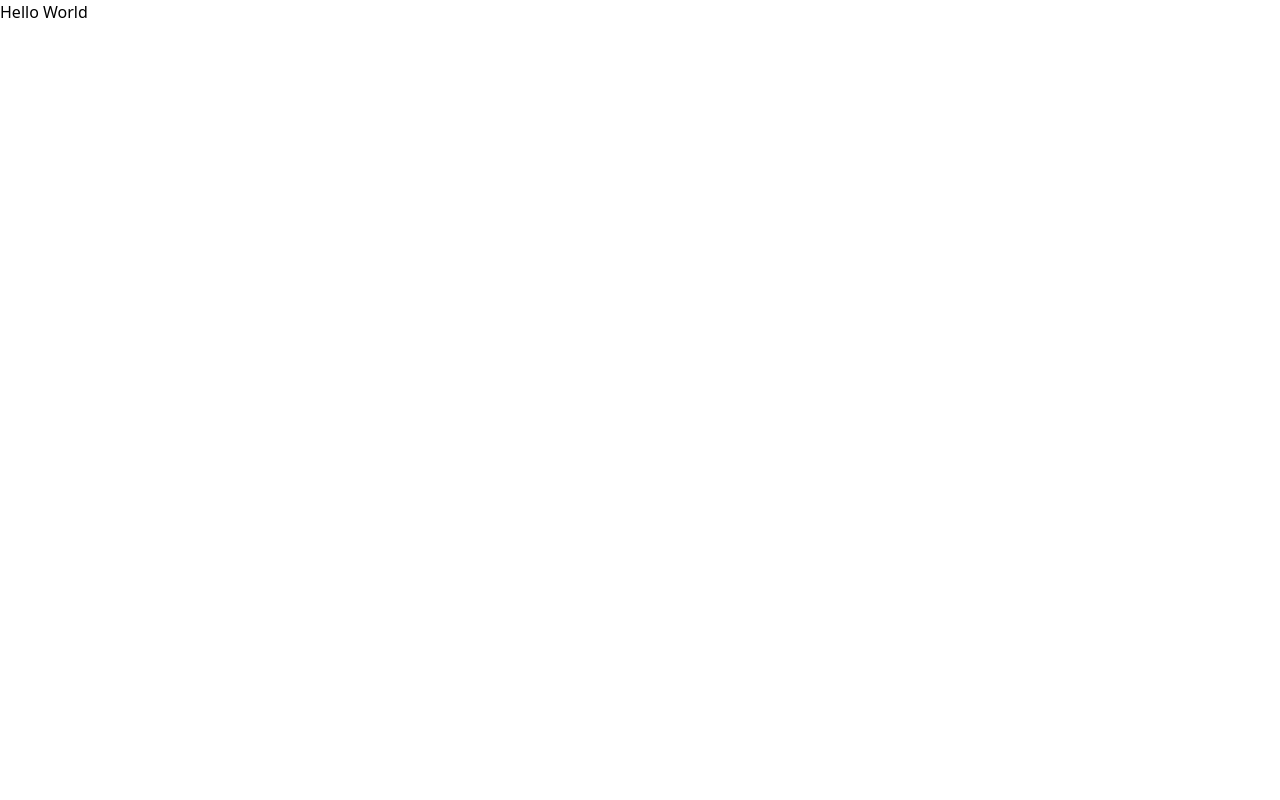
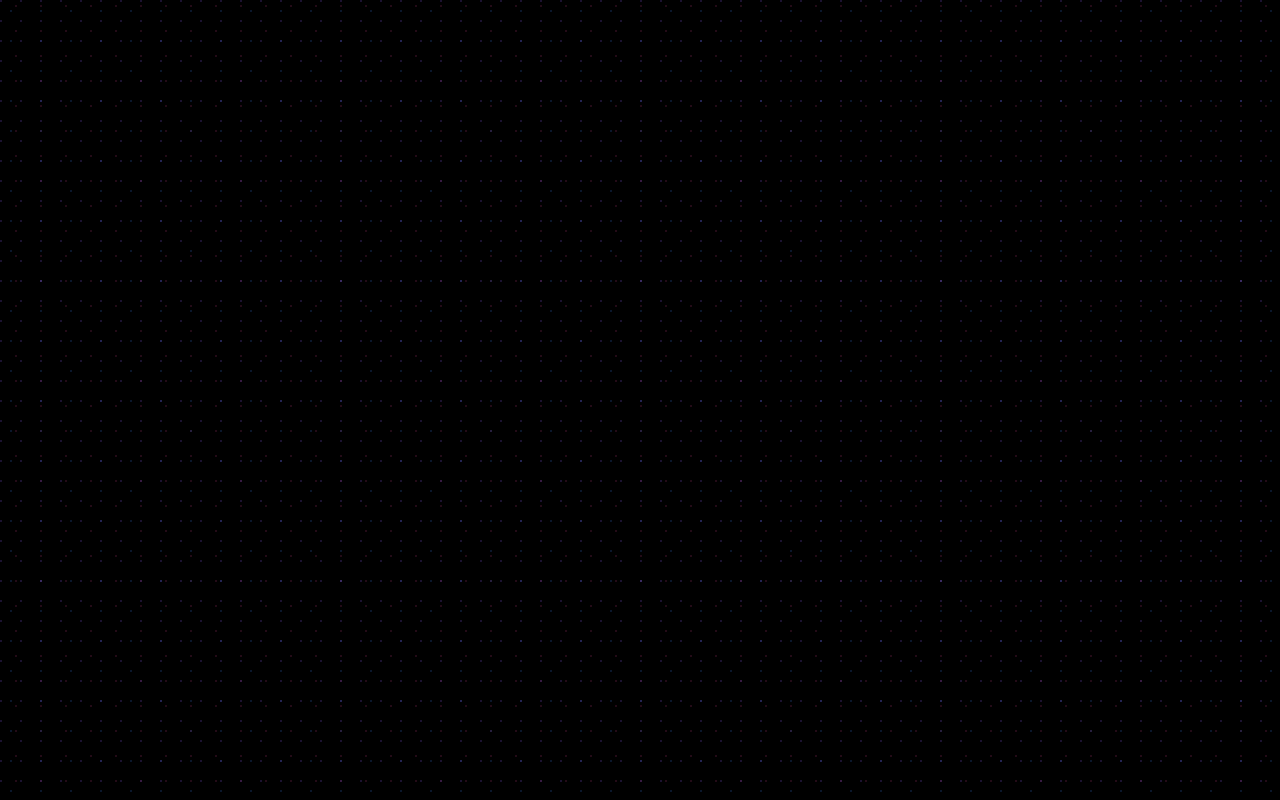
Before and after one commit to nirobsarker012/my-main-portfolio, a React (Vite) app: page / in a window 1280 px wide. Built offline with nearby package versions, Linux system fonts and the light colour scheme.

Commit message:
add: update-home and components-path

```diff
--- /dev/null
+++ b/src/shared/components/About/About.jsx
@@ -0,0 +1,7 @@
+import React from "react";
+
+const About = () => {
+  return <div></div>;
+};
+
+export default About;
--- /dev/null
+++ b/src/shared/components/Banner/Banner.jsx
@@ -0,0 +1,7 @@
+import React from "react";
+
+const Banner = () => {
+  return <div></div>;
+};
+
+export default Banner;
--- /dev/null
+++ b/src/shared/components/Blogs/Blogs.jsx
@@ -0,0 +1,7 @@
+import React from "react";
+
+const Blogs = () => {
+  return <div></div>;
+};
+
+export default Blogs;
--- /dev/null
+++ b/src/shared/components/Contact/Contact.jsx
@@ -0,0 +1,7 @@
+import React from "react";
+
+const Contact = () => {
+  return <div></div>;
+};
+
+export default Contact;
--- /dev/null
+++ b/src/shared/components/DayCode/DayCode.jsx
@@ -0,0 +1,7 @@
+import React from "react";
+
+const DayCode = () => {
+  return <div></div>;
+};
+
+export default DayCode;
--- /dev/null
+++ b/src/shared/components/Project/Project.jsx
@@ -0,0 +1,7 @@
+import React from "react";
+
+const Project = () => {
+  return <div></div>;
+};
+
+export default Project;
--- /dev/null
+++ b/src/shared/components/Skill/Skills.jsx
@@ -0,0 +1,7 @@
+import React from "react";
+
+const Skills = () => {
+  return <div></div>;
+};
+
+export default Skills;
--- a/src/shared/pages/Home.jsx
+++ b/src/shared/pages/Home.jsx
@@ -1,10 +1,43 @@
 import React from "react";
+import Navbar from "../components/Navbar";
+import Banner from "../components/Banner/Banner";
+import About from "../components/About/About";
+import Skills from "../components/Skill/Skills";
+import DayCode from "../components/DayCode/DayCode";
+import Project from "../components/Project/Project";
+import Contact from "../components/Contact/Contact";
+import Footer from "../components/Footer";
+import Blogs from "../components/Blogs/Blogs";
 
 const Home = () => {
   return (
-    <div>
-      <p>Hello World</p>
-    </div>
+    <>
+      <div className="min-h-screen w-full bg-black relative pop">
+        {/* Dark Noise Colored Background */}
+        <div
+          className="absolute inset-0 z-0"
+          style={{
+            background: "#000000",
+            backgroundImage: `
+        radial-gradient(circle at 1px 1px, rgba(139, 92, 246, 0.2) 1px, transparent 0),
+        radial-gradient(circle at 1px 1px, rgba(59, 130, 246, 0.18) 1px, transparent 0),
+        radial-gradient(circle at 1px 1px, rgba(236, 72, 153, 0.15) 1px, transparent 0)
+      `,
+            backgroundSize: "20px 20px, 30px 30px, 25px 25px",
+            backgroundPosition: "0 0, 10px 10px, 15px 5px",
+          }}
+        />
+        <Navbar />
+        <Banner />
+        <About />
+        <Skills />
+        <DayCode />
+        <Project />
+        <Blogs />
+        <Contact />
+        <Footer />
+      </div>
+    </>
   );
 };
 
```
